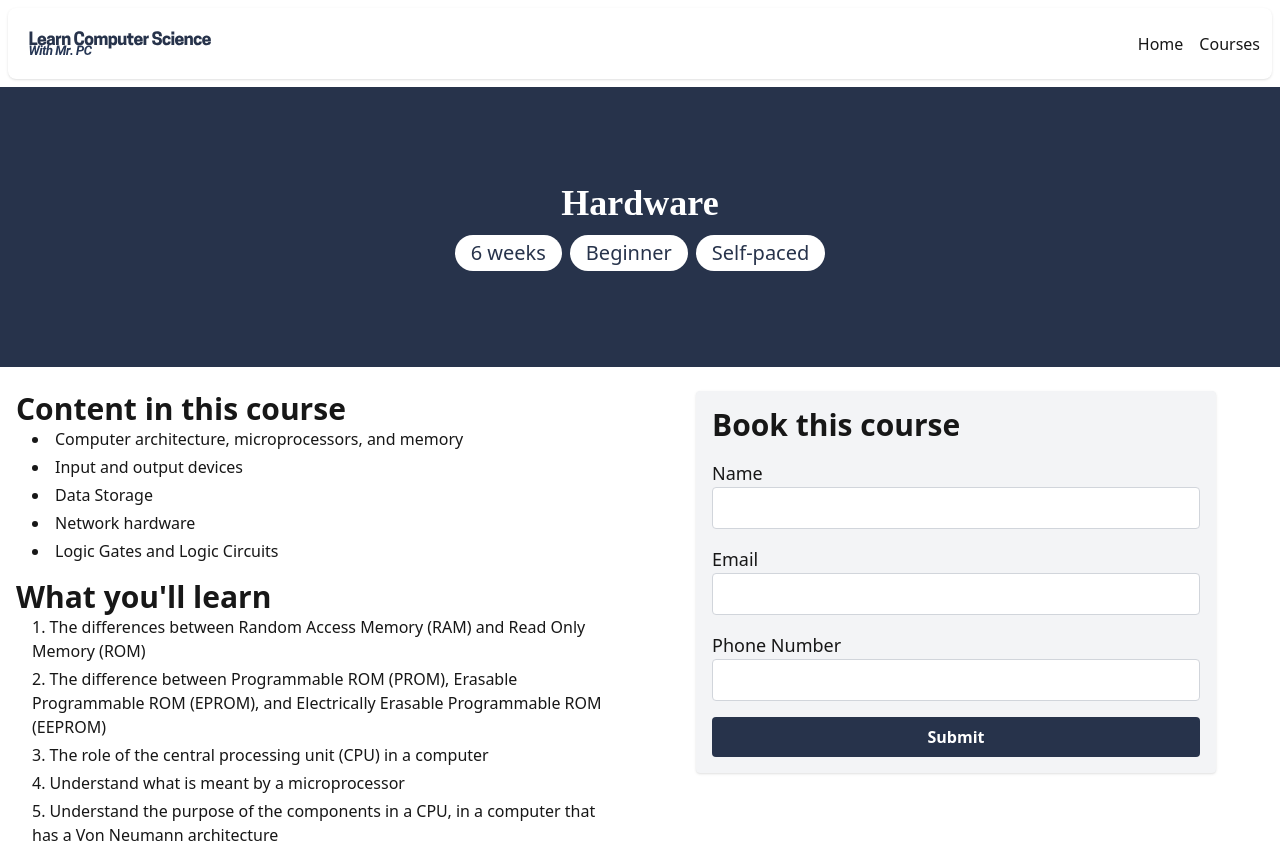
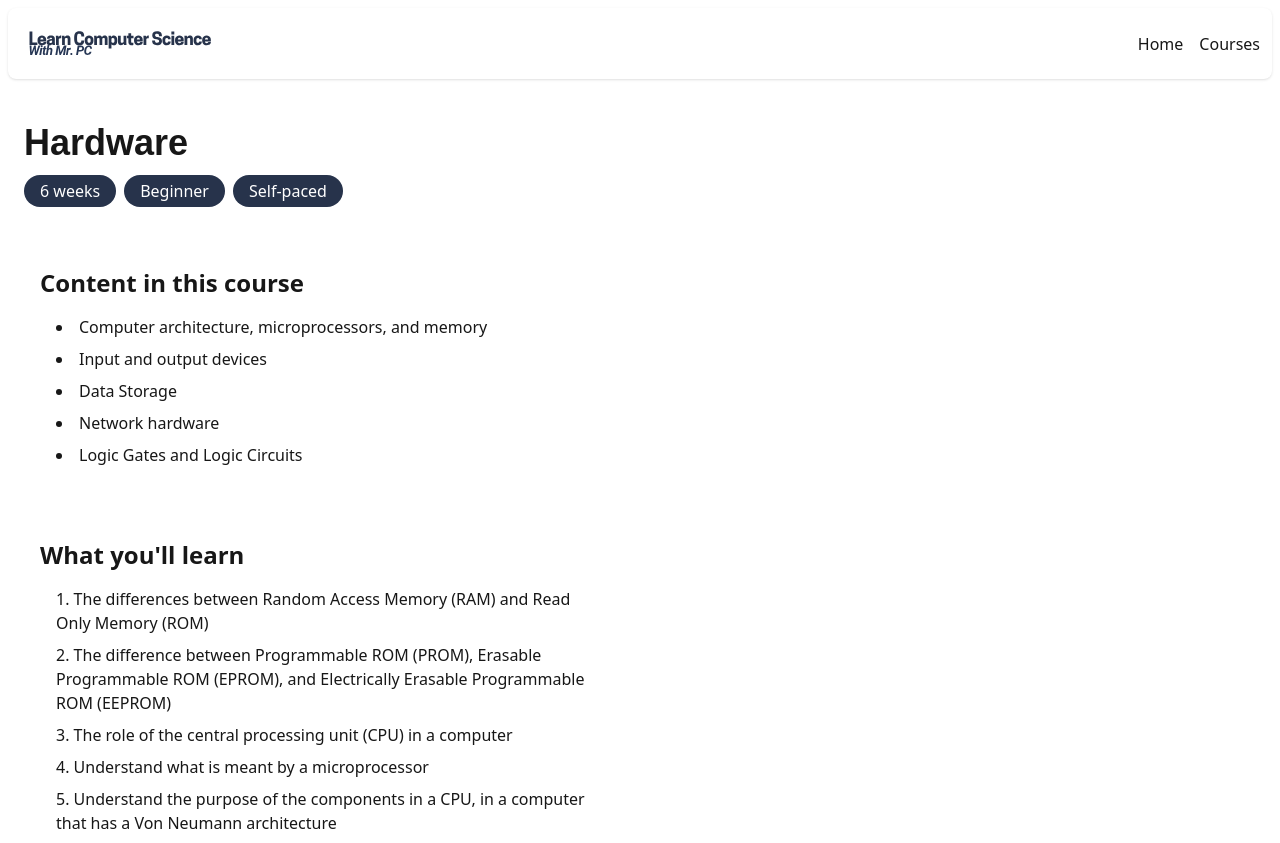
Before and after one commit to dalienst/learnwithpc, a Next.js app: page /courses/2CBY0PAXSN in a window 1280 px wide. Shown: the top 843 px of the page. Built offline with nearby package versions, Linux system fonts and the light colour scheme.

Commit message:
modify course detail

```diff
--- a/app/courses/[id]/page.jsx
+++ b/app/courses/[id]/page.jsx
@@ -19,43 +19,48 @@ function CourseDetail({ params: { id } }) {
 
     return (
         <>
-            <CourseDetailHero course={course} />
             <main className="container mx-auto mb-3 px-4 py-3 max-w-screen-xl">
+                <section className=' py-6 px-2'>
+                    <h1 className='font-bold font-poppins font-display text-4xl mb-3'>{course?.title}</h1>
+                    <div className="flex justify-start gap-2 flex-wrap">
+                        <p className='text-white text-base rounded-full bg-navy px-4 hover:bg-navy/90 py-1'>{course?.duration}</p>
+                        <p className='text-white text-base rounded-full bg-navy px-4 hover:bg-navy/90 py-1'>{course?.level}</p>
+                        <p className='text-white text-base rounded-full bg-navy px-4 hover:bg-navy/90 py-1'>{course?.method}</p>
+                    </div>
+                </section>
                 <section className="grid grid-cols-1 md:grid-cols-2 gap-4 mt-3">
-                    <div>
-                        <div className="mb-4">
-                            <h5 className="text-3xl font-semibold">Content in this course</h5>
-                            <ul className="list-disc list-inside px-4">
+                    <div className="space-y-6">
+                        <div className=" p-6">
+                            <h5 className="text-2xl font-semibold mb-4">Content in this course</h5>
+                            <ul className="list-disc list-inside px-4 space-y-2">
                                 {course?.content?.map((item) => (
-                                    <li key={item} className="mb-1">{item}</li>
+                                    <li key={item}>{item}</li>
                                 ))}
                             </ul>
                         </div>
 
-                        <div className="mb-4">
-                            <h5 className="text-3xl font-semibold">What you&#39;ll learn</h5>
-                            <ol className="list-decimal list-inside px-4">
+                        <div className=" p-6">
+                            <h5 className="text-2xl font-semibold mb-4">What you&apos;ll learn</h5>
+                            <ol className="list-decimal list-inside px-4 space-y-2">
                                 {course?.what_you_will_learn?.map((item) => (
-                                    <li key={item} className="mb-1">{item}</li>
+                                    <li key={item}>{item}</li>
                                 ))}
                             </ol>
                         </div>
                     </div>
 
-                    <div className='px-12'>
+                    {/* <div className='px-12'>
                         <div className="mb-4 p-4 bg-gray-100 rounded shadow">
                             <h5 className="text-3xl font-semibold mb-4">Book this course</h5>
                             <Formik
                                 initialValues={{ name: '', email: '', phone: '' }}
                                 validationSchema={validationSchema}
                                 onSubmit={(values) => {
-                                    // Handle form submission
                                     console.log(values);
                                 }}
                             >
                                 {({ values, handleChange, handleSubmit }) => (
                                     <Form onSubmit={handleSubmit} className="space-y-4">
-                                        {/* Name Field */}
                                         <div>
                                             <label htmlFor="name" className="block text-lg font-medium">Name</label>
                                             <Field
@@ -66,7 +71,6 @@ function CourseDetail({ params: { id } }) {
                                             <ErrorMessage name="name" component="div" className="text-red-500 text-sm" />
                                         </div>
 
-                                        {/* Email Field */}
                                         <div>
                                             <label htmlFor="email" className="block text-lg font-medium">Email</label>
                                             <Field
@@ -77,7 +81,6 @@ function CourseDetail({ params: { id } }) {
                                             <ErrorMessage name="email" component="div" className="text-red-500 text-sm" />
                                         </div>
 
-                                        {/* Phone Field */}
                                         <div>
                                             <label htmlFor="phone" className="block text-lg font-medium">Phone Number</label>
                                             <Field
@@ -88,7 +91,6 @@ function CourseDetail({ params: { id } }) {
                                             <ErrorMessage name="phone" component="div" className="text-red-500 text-sm" />
                                         </div>
 
-                                        {/* Submit Button */}
                                         <button
                                             type="submit"
                                             className="w-full bg-navy text-white font-semibold py-2 px-4 rounded hover:bg-navy/90"
@@ -99,7 +101,7 @@ function CourseDetail({ params: { id } }) {
                                 )}
                             </Formik>
                         </div>
-                    </div>
+                    </div> */}
                 </section>
             </main>
         </>
--- /dev/null
+++ b/components/Modal.jsx
@@ -0,0 +1,36 @@
+import React, { useEffect } from 'react';
+import { FaTimes } from 'react-icons/fa6'; // Close icon
+
+const Modal = ({ children, onClose }) => {
+    // Close modal when pressing the escape key
+    useEffect(() => {
+        const handleEscape = (event) => {
+            if (event.key === 'Escape') {
+                onClose();
+            }
+        };
+        document.addEventListener('keydown', handleEscape);
+        return () => {
+            document.removeEventListener('keydown', handleEscape);
+        };
+    }, [onClose]);
+
+    return (
+        <div className="fixed inset-0 z-50 flex items-center justify-center bg-black bg-opacity-50 transition-opacity">
+            <div className="relative bg-white rounded-lg shadow-lg w-full max-w-md mx-auto p-6">
+                {/* Close Button */}
+                <button
+                    onClick={onClose}
+                    className="absolute top-3 right-3 text-gray-500 hover:text-gray-700 transition-colors"
+                >
+                    <FaTimes size={20} />
+                </button>
+
+                {/* Modal Content */}
+                <div>{children}</div>
+            </div>
+        </div>
+    );
+};
+
+export default Modal;
```
